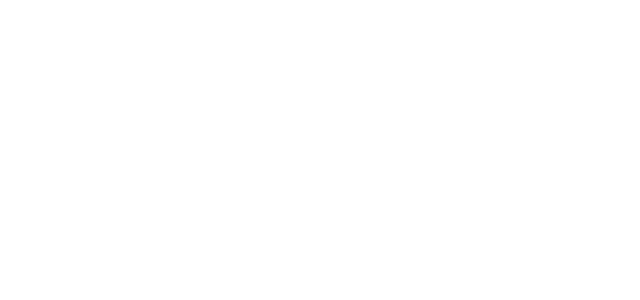
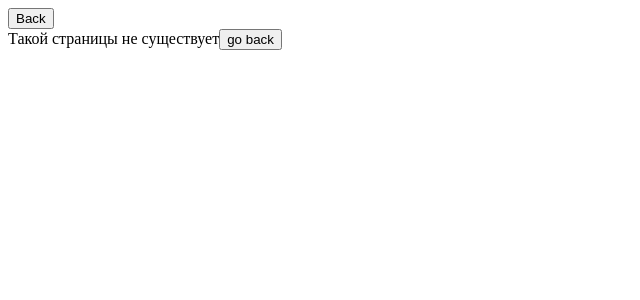
Before and after one commit to shevdary/timer-task-react, a React (Create React App) app: page /tab-log/tasks/1 in a window 1280 px wide. Shown: the top 300 px of the page, without its empty margins (0-640 px from the left). Built offline with nearby package versions, Linux system fonts and the light colour scheme.

Commit message:
add button return on previous page

```diff
--- a/package.json
+++ b/package.json
@@ -6,6 +6,7 @@
     "@testing-library/jest-dom": "^5.11.6",
     "@testing-library/react": "^11.1.2",
     "@testing-library/user-event": "^12.2.2",
+    "history": "^5.0.0",
     "prop-types": "^15.7.2",
     "react": "^17.0.1",
     "react-dom": "^17.0.1",
@@ -14,8 +15,7 @@
     "react-scripts": "4.0.0",
     "redux": "^4.0.5",
     "redux-devtools-extension": "^2.13.8",
-    "web-vitals": "^0.2.4",
-    "history": "latest"
+    "web-vitals": "^0.2.4"
   },
   "scripts": {
     "start": "react-scripts start",
--- a/src/App.js
+++ b/src/App.js
@@ -4,16 +4,15 @@
 import MainPage from "./components/MainPage/MainPage";
 import TaskInfo from "./components/TaskInfo/TaskInfo";
 
-
 export default function App() {
   return (
 <BrowserRouter history={createBrowserHistory()}>
     <Switch>
-      <Route exact path="/tab-log" component={() => <Redirect to={"/tasks"} />} />
-      <Route  exact path="/tasks" component={MainPage} />
+      <Route exact path="/" component={() => <Redirect to={"/tab-log"} />} />
+      <Route  exact path="/tab-log" component={MainPage} />
       <Route
         exact
-        path="/tasks/:id"
+        path="/tab-log/tasks/:id"
         render={({ match }) => {
           const { id } = match.params;
           return <TaskInfo tasksId={id} />;
--- a/src/components/TaskInfo/TaskInfo.jsx
+++ b/src/components/TaskInfo/TaskInfo.jsx
@@ -1,8 +1,9 @@
 import React, {Component, useEffect} from 'react';
 import { connect } from "react-redux";
 import {Grid,Typography,Chip,Divider,Button,makeStyles} from "@material-ui/core";
-import {createBrowserHistory as history} from "history";
-
+import {createBrowserHistory} from "history";
+let history = createBrowserHistory();
+/*import {useHistory} from 'react-router-dom';*/
 const useStyles = makeStyles((theme) => ({
     root: {
         width: '100%',
@@ -22,16 +23,16 @@
         margin: theme.spacing(3, 1, 1),
     },
 }));
-const TaskInfo =(props)=> {
-        const {tasksId,tasks}=props;
-        const classes=useStyles()
+class TaskInfo extends Component{
+    render() {
+        const {tasksId,tasks}=this.props;
+
         const info = tasks.find(item=>item.id==tasksId);
-        console.log(history())
         const details=info==undefined?<div>Такой страницы не существует
-        <button onClick={()=>history.goBack}>go back</button></div>:
+                <button onClick={()=>history.back()}>go back</button></div>:
             <div>
-                <div className={classes.root}>
-                    <div className={classes.section1}>
+                <div >
+                    <div >
                         <Grid container alignItems="center">
                             <Grid item xs>
                                 <Typography gutterBottom variant="h4">
@@ -41,7 +42,7 @@
                         </Grid>
                     </div>
                     <Divider variant="middle" />
-                    <div className={classes.section2}>
+                    <div >
                         <Typography gutterBottom variant="body1">
                         </Typography>
                         <Grid item xs>
@@ -51,7 +52,7 @@
                         </Grid>
                     </div>
                     <Divider variant="middle" />
-                    <div className={classes.section2}>
+                    <div >
                         <Typography gutterBottom variant="body1">
                         </Typography>
                         <Grid item xs>
@@ -64,10 +65,14 @@
             </div>
         return (
             <div>
+                <button onClick={()=>history.back()}>Back</button>
                 {details}
             </div>
 
         );
+    }
+
+
 }
 
 const mapStateToProps = state => {
--- a/src/components/TasksLog/TasksLog.jsx
+++ b/src/components/TasksLog/TasksLog.jsx
@@ -58,7 +58,7 @@
         <TableCell align="left">{item.timeSpend}</TableCell>
         <TableCell align="left">
           <Button onClick={() => onInfo(item.id)} color="primary">
-           <Link to={{ pathname: `/tasks/${item.id}`, state: item }}>Info</Link>
+           <Link to={{ pathname: `/tab-log/tasks/${item.id}`, state: item }}>Info</Link>
           </Button>
         </TableCell>
         <TableCell align="left">
--- a/src/components/Timer/Timer.jsx
+++ b/src/components/Timer/Timer.jsx
@@ -1,13 +1,11 @@
 import React, { Component } from "react";
 import "./Timer.css";
-import { Button, Box, Container } from "@material-ui/core";
-import TextField from "@material-ui/core/TextField";
+import { Button, Box, Container,TextField  } from "@material-ui/core";
 import { connect } from "react-redux";
 import { bindActionCreators } from "redux";
 import * as actions from "../../actions/TimerActions";
 
 import store from "../../store";
-import withRouter from "react-router-dom/es/withRouter";
 import {createBrowserHistory} from "history";
 const { dispatch } = store;
 
```
Also changed, not shown: 1 other file (tests, documents, lock files or other folders).
